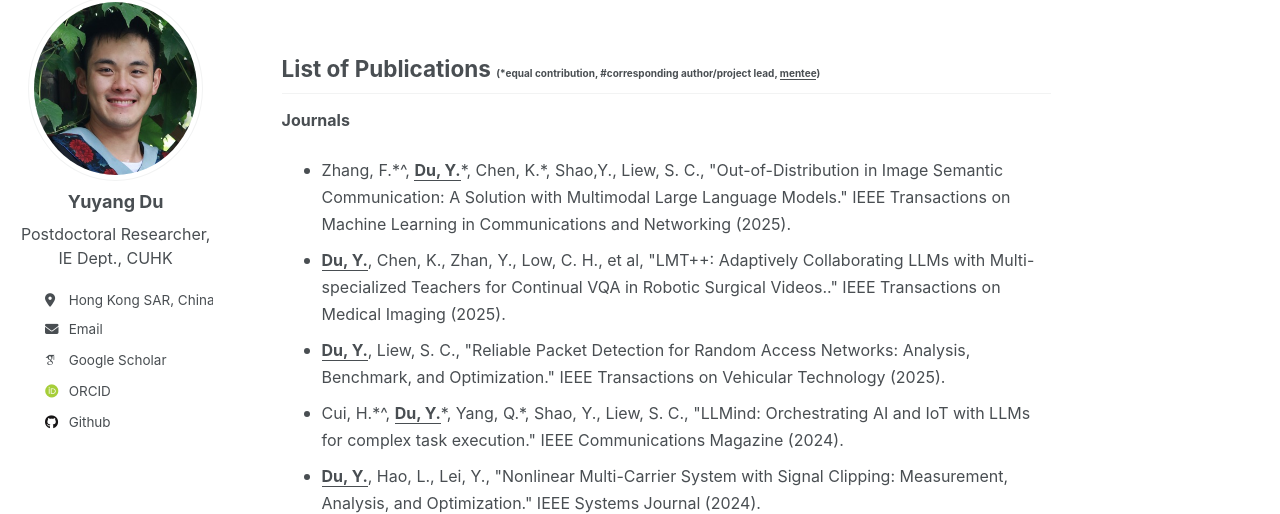
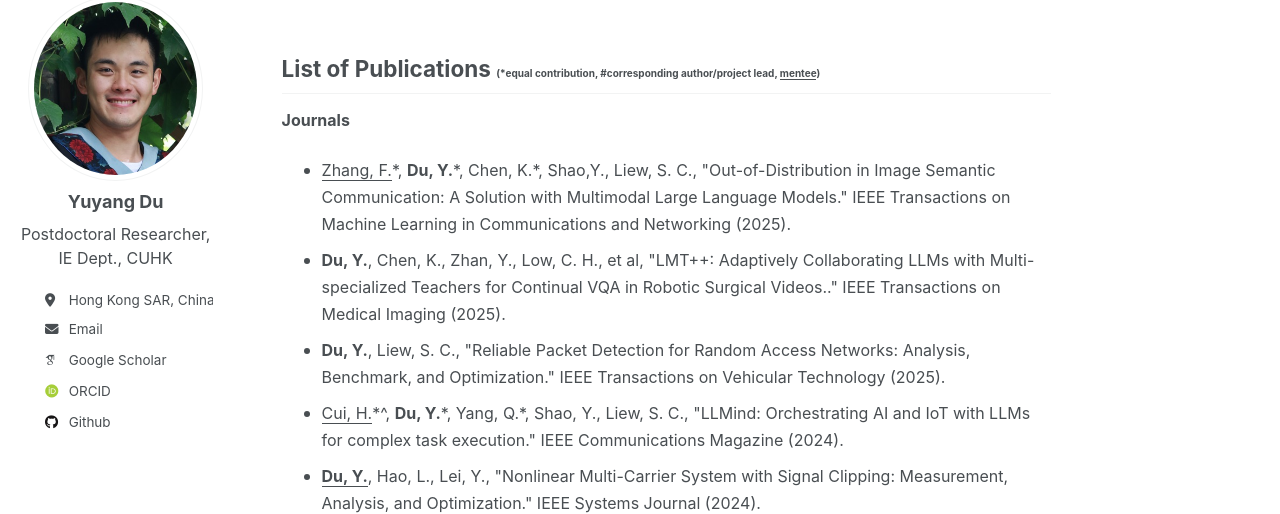
Before and after one commit to yuyangdu01/yuyangdu01.github.io, a Jekyll site: the page built from _pages/markdown.md, in a window 1280 px wide and 900 px high. Shown: the part 110-624 px from the top of the window. Built offline with Jekyll 4.4.1, drawn with Linux system fonts in a browser that asks for light colours; some web fonts are replaced.

Commit message:
Update markdown.md

```diff
--- a/_pages/markdown.md
+++ b/_pages/markdown.md
@@ -10,10 +10,10 @@ redirect_from:
 List of Publications <font size=3></font><font size=1>(*equal contribution, #corresponding author/project lead, <u>mentee</u>)</font>
 ------
 **<font size=3>Journals</font>** <br>
-* <font size=3>Zhang, F.*^, <b><u>Du, Y.</u></b>*, Chen, K.*, Shao,Y., Liew, S. C., "Out-of-Distribution in Image Semantic Communication: A Solution with Multimodal Large Language Models." IEEE Transactions on Machine Learning in Communications and Networking (2025).</font>
-* <font size=3><b><u>Du, Y.</u></b>, Chen, K., Zhan, Y., Low, C. H., et al, "LMT++: Adaptively Collaborating LLMs with Multi-specialized Teachers for Continual VQA in Robotic Surgical Videos.." IEEE Transactions on Medical Imaging (2025).</font>
-* <font size=3><b><u>Du, Y.</u></b>, Liew, S. C., "Reliable Packet Detection for Random Access Networks: Analysis, Benchmark, and Optimization." IEEE Transactions on Vehicular Technology (2025).</font>
-* <font size=3>Cui, H.*^, <b><u>Du, Y.</u></b>*, Yang, Q.*, Shao, Y., Liew, S. C., "LLMind: Orchestrating AI and IoT with LLMs for complex task execution." IEEE Communications Magazine (2024).</font>
+* <font size=3><u>Zhang, F.</u>*, <b>Du, Y.</b>*, Chen, K.*, Shao,Y., Liew, S. C., "Out-of-Distribution in Image Semantic Communication: A Solution with Multimodal Large Language Models." IEEE Transactions on Machine Learning in Communications and Networking (2025).</font>
+* <font size=3><b>Du, Y.</b>, Chen, K., Zhan, Y., Low, C. H., et al, "LMT++: Adaptively Collaborating LLMs with Multi-specialized Teachers for Continual VQA in Robotic Surgical Videos.." IEEE Transactions on Medical Imaging (2025).</font>
+* <font size=3><b>Du, Y.</b>, Liew, S. C., "Reliable Packet Detection for Random Access Networks: Analysis, Benchmark, and Optimization." IEEE Transactions on Vehicular Technology (2025).</font>
+* <font size=3><u>Cui, H.</u>*^, <b>Du, Y.</b>*, Yang, Q.*, Shao, Y., Liew, S. C., "LLMind: Orchestrating AI and IoT with LLMs for complex task execution." IEEE Communications Magazine (2024).</font>
 * <font size=3><b><u>Du, Y.</u></b>, Hao, L., Lei, Y., "Nonlinear Multi-Carrier System with Signal Clipping: Measurement, Analysis, and Optimization." IEEE Systems Journal (2024).</font>
 * <font size=3><b><u>Du, Y.</u></b>, Liew, S. C., Shao, Y., "Efficient FFT computation in IFDMA transceivers." IEEE Transactions on Wireless Communications (2023).</font>
 * <font size=3><b><u>Du, Y.</u></b>, Hao, L., Lei, Y., "SER Optimization in OFDM-IM Systems with Nonlinear Power Amplifiers." IEEE Transactions on Vehicular Technology (2023).</font>
```
